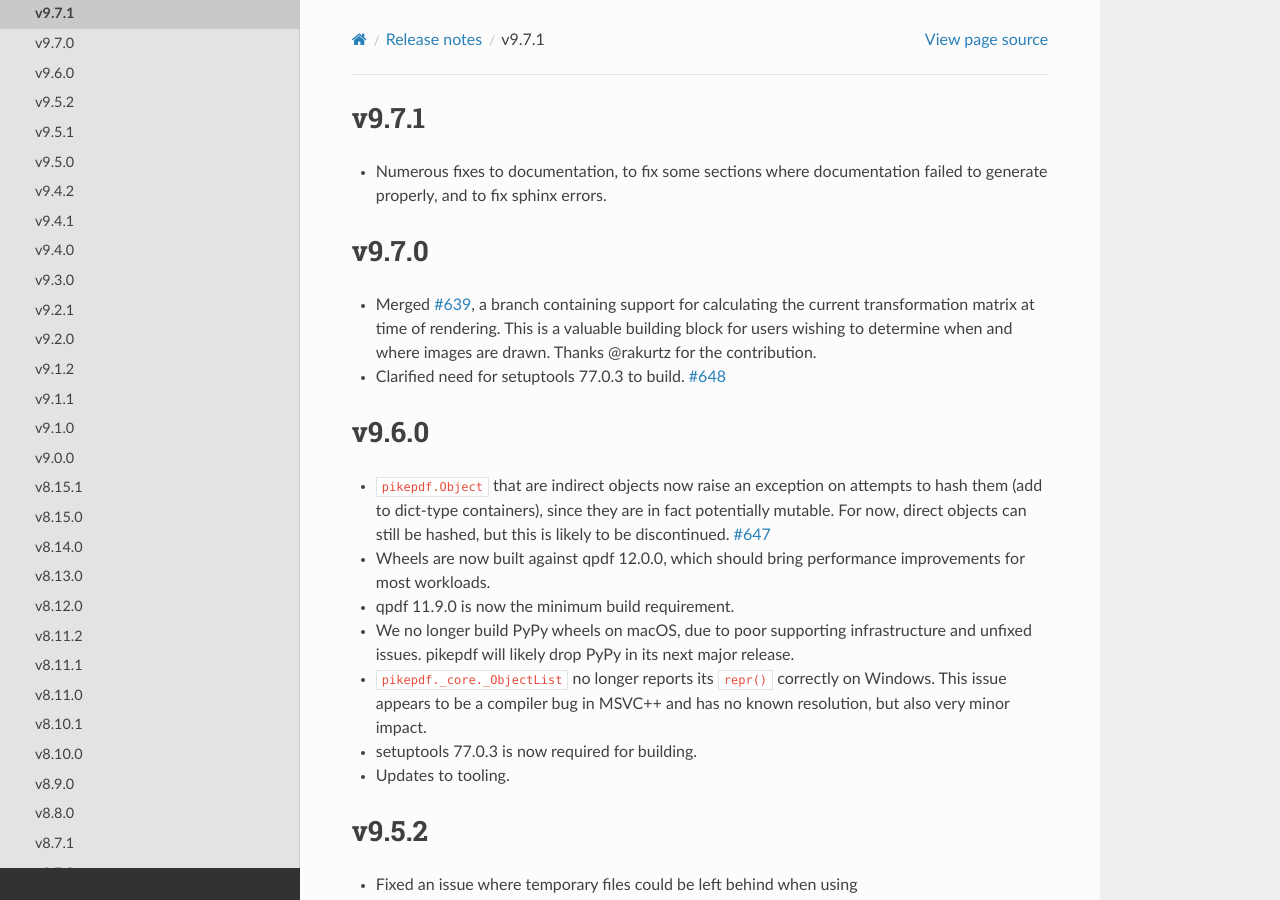
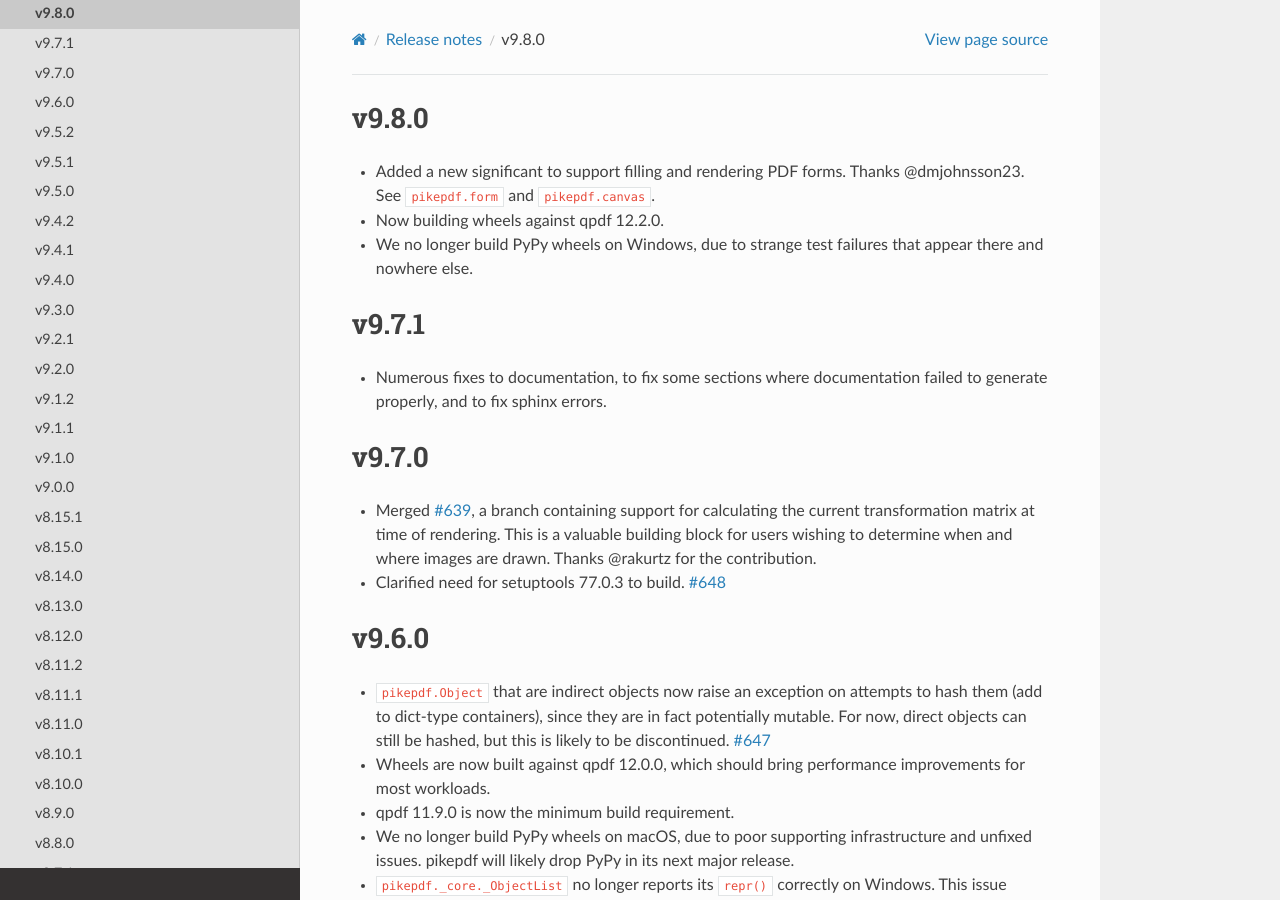
Before and after one commit to pikepdf/pikepdf, a Sphinx documentation site: the page built from docs/releasenotes/version9.rst, in a window 1280 px wide and 900 px high. Built offline with Sphinx 7.4.7 and the Read the Docs theme 3.1.0, drawn with Linux system fonts in a browser that asks for light colours; pages that are not in the unit, such as notebooks, are missing from menus.

Commit message:
v9.8.0 release notes

```diff
--- a/docs/releasenotes/version9.rst
+++ b/docs/releasenotes/version9.rst
@@ -1,3 +1,12 @@
+v9.8.0
+======
+
+- Added a new significant to support filling and rendering PDF forms.
+  Thanks @dmjohnsson23. See ``pikepdf.form`` and ``pikepdf.canvas``.
+- Now building wheels against qpdf 12.2.0.
+- We no longer build PyPy wheels on Windows, due to strange test failures that
+  appear there and nowhere else.
+
 v9.7.1
 ======
 
```
